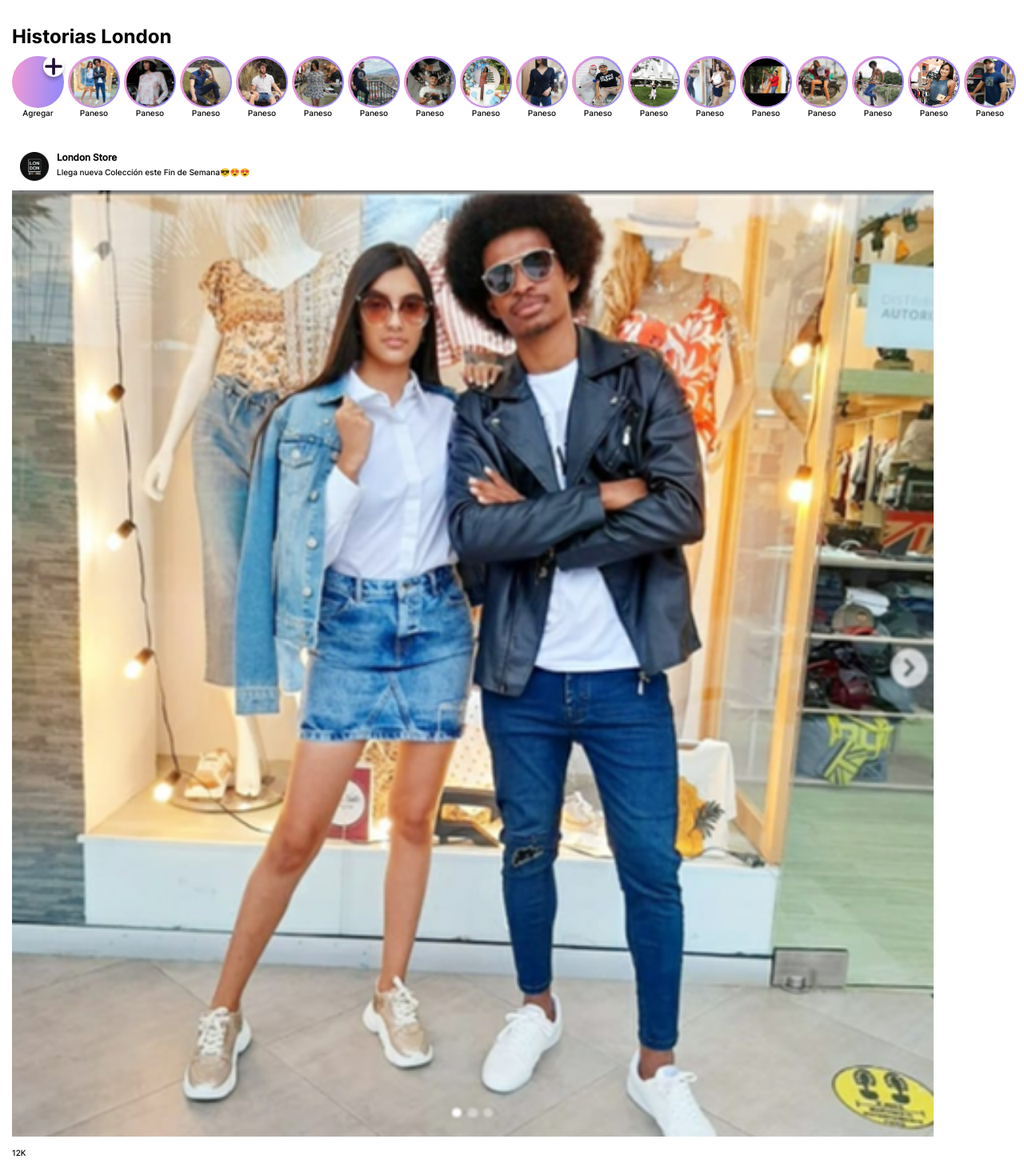
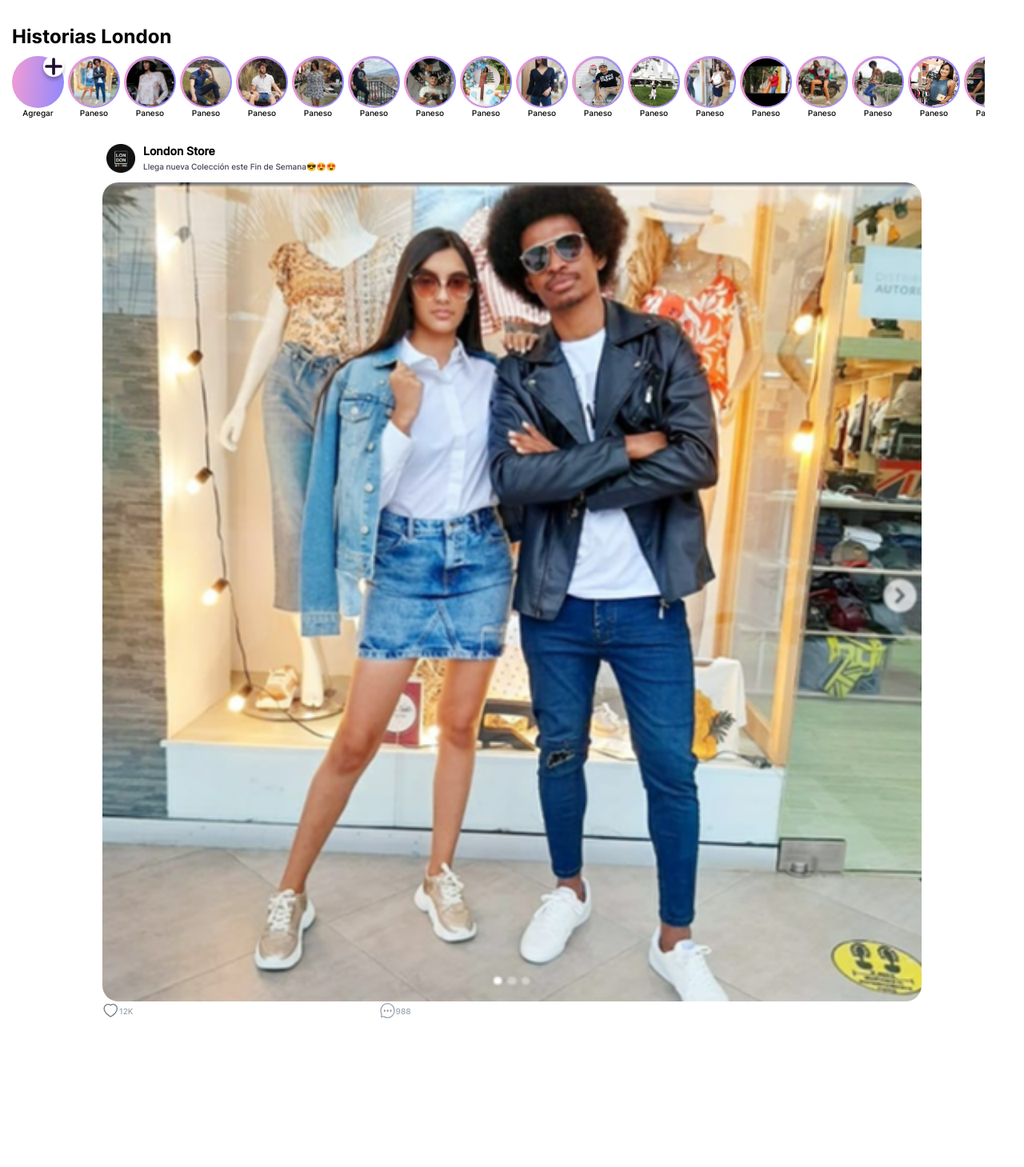
Before and after one commit to ivanandresdiaz/london2, a React app: page /home in a window 1280 px wide. Shown: the top 1459 px of the page at 80% size. After the commit the page ends 1275 px from the top, so only its background shows below. Built offline with nearby package versions, Linux system fonts and the light colour scheme.

Commit message:
listo componente New

```diff
--- a/src/components/New.jsx
+++ b/src/components/New.jsx
@@ -1,6 +1,8 @@
 import React from 'react';
 import picture from '../assets/images/Imagen1.png';
 import mainLogo from '../assets/images/Ellipse 201.png';
+import HeartIcon from '../styles/Icons/Heart.svg';
+import ChatIcon from '../styles/Icons/Chat.svg';;
 
 const New = () => {
   return (
@@ -24,11 +26,11 @@ const New = () => {
         </div>
         <div className='New__interactions'>
           <div className='love'>
-            <img src='' alt='' />
+            <img src={HeartIcon} alt='love' />
             <p>12K</p>
           </div>
           <div className='comment'>
-            <img src='' alt='' />
+            <img src={ChatIcon} alt='comments' />
             <p>988</p>
           </div>
         </div>
--- a/src/styles/LondonStories.scss
+++ b/src/styles/LondonStories.scss
@@ -1,7 +1,7 @@
 @import "./variables.scss";
 .LondonStories {
-  min-width: 320px;
-  width: 100%;
+  min-width: 290px;
+  width: 95%;
   height: 170px;
 }
 .LondonStories__container-title {
--- a/src/styles/News.scss
+++ b/src/styles/News.scss
@@ -5,16 +5,19 @@
 }
 .New {
   width: 100%;
-  margin: 15px;
 }
 .New__header {
   margin: 5px;
+  margin-left: 10vw;
+  width: 80%;
   display: flex;
   h3 {
+    font-size: 1.4rem;
     margin: 5px;
   }
   p {
     padding-left: 5px;
+    color: $color-vulcan-4;
   }
   img {
     margin: 5px;
@@ -23,7 +26,31 @@
   }
 }
 .New__body {
-  img {
-    width: 90%;
+  width: 100%;
+  margin: 0 auto;
+  .New__picture {
+    display: flex;
+    justify-content: center;
+    img {
+      width: 80%;
+      height: 80vw;
+      border-radius: 20px;
+      margin: 0 auto;
+    }
+  }
+  .New__interactions {
+    display: grid;
+    grid-template-columns: 30% 30%;
+    margin-left: 10vw;
+    .love {
+      display: flex;
+      align-items: center;
+      color: $color-steal-gray;
+    }
+    .comment {
+      display: flex;
+      align-items: center;
+      color: $color-steal-gray;
+    }
   }
 }
--- a/src/styles/variables.scss
+++ b/src/styles/variables.scss
@@ -25,6 +25,7 @@ $icon-stored: "Stored";
 $color-white-base: #ffffff;
 $color-denimblue-blue5: #4685cb;
 $color-steal-gray: #99a2ad;
+$color-vulcan-4: #424454;
 //colors
 // --------------------------------------------------
 //font-size:
```
Also changed, not shown: src/styles/Icons/Heart.svg (added).
